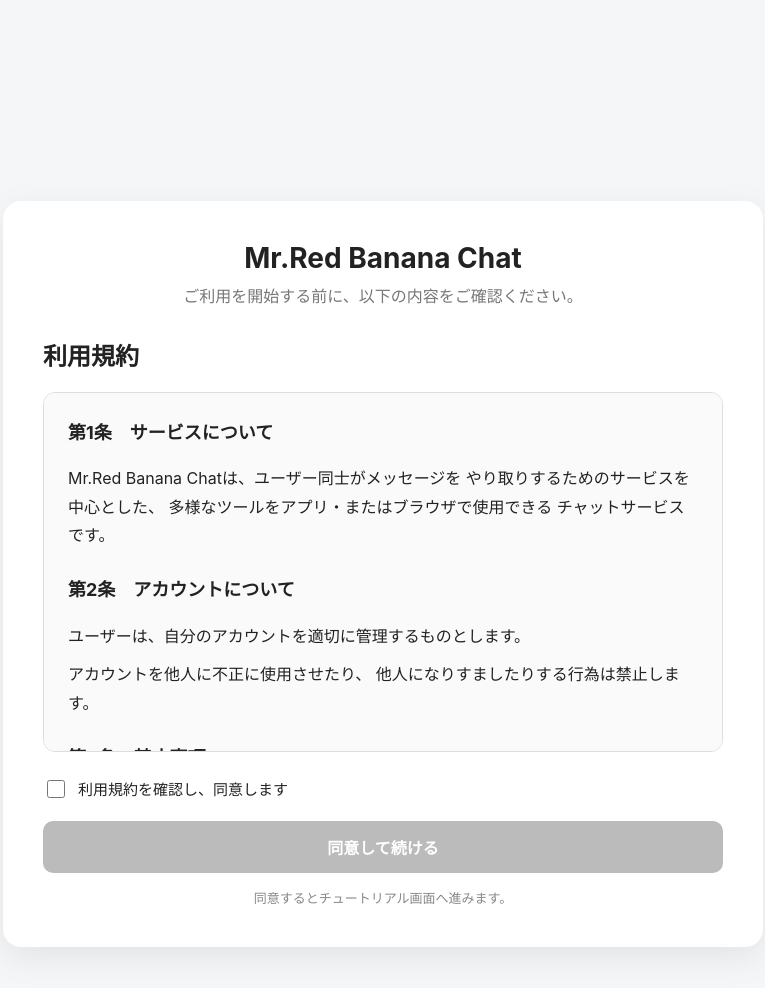
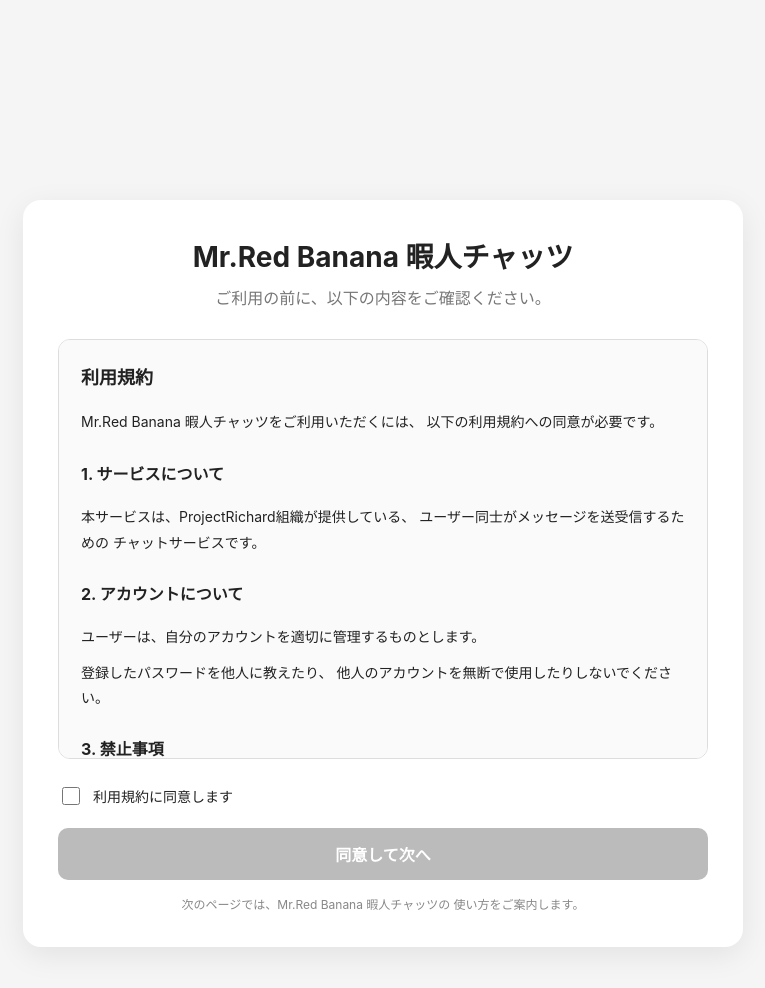
Before and after one commit to Denissssssssssssssssssssssssssssssssss/mr-red-banana-chat, a Flask app: template templates/terms.html in a window 1280 px wide. Shown: the part 352-1340 px from the top of the page, without its empty margins (257-1022 px from the left). Run offline with Flask 3, Linux system fonts and the light colour scheme; the template is opened without the code that fills it, so the values that code supplies are empty; parts of the project's set-up code (start-up, migrations or seed data) failed here and were passed over.

Commit message:
Update terms page title and styles

```diff
--- a/templates/terms.html
+++ b/templates/terms.html
@@ -4,7 +4,7 @@
     <meta charset="UTF-8">
     <meta name="viewport" content="width=device-width, initial-scale=1.0">
 
-    <title>利用規約 - Mr.Red Banana Chat</title>
+    <title>利用規約 - Mr.Red Banana 暇人チャッツ</title>
 
     <style>
         * {
@@ -14,7 +14,8 @@
         body {
             margin: 0;
             min-height: 100vh;
-
+            background: #f5f5f5;
+            color: #222;
             font-family:
                 -apple-system,
                 BlinkMacSystemFont,
@@ -22,174 +23,122 @@
                 "Noto Sans JP",
                 sans-serif;
 
-            background: #f5f6f8;
-            color: #222;
-
             display: flex;
             justify-content: center;
             align-items: center;
 
-            padding: 30px;
+            padding: 30px 15px;
         }
 
         .container {
             width: 100%;
-            max-width: 760px;
+            max-width: 720px;
 
             background: white;
-
             border-radius: 18px;
 
+            padding: 35px;
+
             box-shadow:
-                0 10px 35px rgba(0, 0, 0, 0.08);
-
-            padding: 40px;
+                0 8px 30px rgba(0, 0, 0, 0.08);
         }
 
-        .logo {
-            text-align: center;
+        h1 {
+            margin-top: 0;
+            margin-bottom: 10px;
 
             font-size: 28px;
-            font-weight: 700;
-
-            margin-bottom: 8px;
+            text-align: center;
         }
 
         .subtitle {
             text-align: center;
-
             color: #777;
-
             margin-bottom: 30px;
         }
 
-        h1 {
-            font-size: 24px;
-
-            margin-top: 0;
-            margin-bottom: 20px;
-        }
-
         .terms-box {
-            height: 360px;
+            height: 420px;
 
             overflow-y: auto;
 
             border: 1px solid #ddd;
-
             border-radius: 12px;
 
-            padding: 24px;
+            padding: 22px;
 
             background: #fafafa;
 
             line-height: 1.8;
-
-            margin-bottom: 25px;
+            font-size: 14px;
         }
 
         .terms-box h2 {
             font-size: 18px;
-
-            margin-top: 24px;
+            margin-top: 0;
         }
 
-        .terms-box h2:first-child {
-            margin-top: 0;
+        .terms-box h3 {
+            font-size: 16px;
+            margin-top: 25px;
         }
 
         .terms-box p {
             margin: 10px 0;
         }
 
-        .agree-area {
+        .agreement {
+            margin-top: 25px;
+
             display: flex;
-
             align-items: center;
-
             gap: 10px;
 
-            margin-bottom: 20px;
-
-            font-size: 15px;
+            font-size: 14px;
         }
 
-        .agree-area input {
+        .agreement input {
             width: 18px;
             height: 18px;
-
-            cursor: pointer;
         }
 
-        .agree-area label {
-            cursor: pointer;
-        }
-
-        button {
+        .button {
             width: 100%;
 
-            border: none;
-
-            border-radius: 10px;
+            margin-top: 20px;
 
             padding: 14px;
 
+            border: none;
+            border-radius: 10px;
+
+            background: #222;
+            color: white;
+
             font-size: 16px;
-            font-weight: 600;
-
-            background: #111;
-            color: white;
+            font-weight: bold;
 
             cursor: pointer;
 
-            transition:
-                opacity 0.2s,
-                transform 0.1s;
+            transition: 0.2s;
         }
 
-        button:hover:not(:disabled) {
-            opacity: 0.85;
+        .button:hover {
+            background: #444;
         }
 
-        button:active:not(:disabled) {
-            transform: scale(0.99);
-        }
-
-        button:disabled {
+        .button:disabled {
             background: #bbb;
-
             cursor: not-allowed;
         }
 
-        .warning {
+        .note {
+            margin-top: 15px;
+
             text-align: center;
 
+            font-size: 12px;
             color: #888;
-
-            font-size: 13px;
-
-            margin-top: 15px;
-        }
-
-        @media (max-width: 600px) {
-
-            body {
-                padding: 15px;
-            }
-
-            .container {
-                padding: 25px 20px;
-            }
-
-            .terms-box {
-                height: 320px;
-
-                padding: 18px;
-            }
-
-            .logo {
-                font-size: 24px;
-            }
         }
     </style>
 </head>
@@ -198,140 +147,138 @@
 
 <div class="container">
 
-    <div class="logo">
-        Mr.Red Banana Chat
-    </div>
+    <h1>Mr.Red Banana 暇人チャッツ</h1>
 
     <div class="subtitle">
-        ご利用を開始する前に、以下の内容をご確認ください。
+        ご利用の前に、以下の内容をご確認ください。
     </div>
-
-    <h1>
-        利用規約
-    </h1>
 
     <div class="terms-box">
 
-        <h2>第1条　サービスについて</h2>
+        <h2>利用規約</h2>
 
         <p>
-            Mr.Red Banana Chatは、ユーザー同士がメッセージを
-            やり取りするためのサービスを中心とした、
-            多様なツールをアプリ・またはブラウザで使用できる
+            Mr.Red Banana 暇人チャッツをご利用いただくには、
+            以下の利用規約への同意が必要です。
+        </p>
+
+        <h3>1. サービスについて</h3>
+
+        <p>
+            本サービスは、ProjectRichard組織が提供している、
+            ユーザー同士がメッセージを送受信するための
             チャットサービスです。
         </p>
 
-        <h2>第2条　アカウントについて</h2>
+        <h3>2. アカウントについて</h3>
 
         <p>
             ユーザーは、自分のアカウントを適切に管理するものとします。
         </p>
 
         <p>
-            アカウントを他人に不正に使用させたり、
-            他人になりすましたりする行為は禁止します。
+            登録したパスワードを他人に教えたり、
+            他人のアカウントを無断で使用したりしないでください。
         </p>
 
-        <h2>第3条　禁止事項</h2>
+        <h3>3. 禁止事項</h3>
 
         <p>
             以下のような行為は禁止します。
         </p>
 
         <p>
-            ・他人への嫌がらせ、脅迫、迷惑行為
+            ・他人への嫌がらせ、脅迫、迷惑行為<br>
+            ・他人になりすます行為<br>
+            ・不正アクセスやサービスへの攻撃<br>
+            ・サービスの正常な動作を妨害する行為<br>
+            ・法律や公序良俗に反する行為<br>
+            ・その他、運営が不適切と判断する行為
+        </p>
+
+        <h3>4. チャット内容について</h3>
+
+        <p>
+            ユーザーが投稿したメッセージについては、
+            投稿したユーザー自身が責任を負うものとします。
+        </p>
+
+        <h3>5. アカウントの停止</h3>
+
+        <p>
+            利用規約に違反した場合や、
+            サービスの安全を守るために必要な場合、
+            アカウントの利用を停止することがあります。
+        </p>
+
+        <h3>6. サービスの変更・停止</h3>
+
+        <p>
+            本サービスは、予告なく機能の変更、
+            一時停止、終了などを行う場合があります。
+        </p>
+
+        <h3>7. 個人情報について</h3>
+
+        <p>
+            登録された情報は、サービスの提供、
+            アカウント管理、セキュリティ対策などの目的で
+            利用します。
         </p>
 
         <p>
-            ・他人の個人情報を無断で公開する行為
+            セキュリティを強化するため、
+            メールアドレスを追加登録することができます。
+            メールアドレスの登録は任意です。
         </p>
 
-        <p>
-            ・サービスの正常な動作を妨害する行為
-        </p>
+        <h3>8. 規約への同意</h3>
 
         <p>
-            ・不正アクセスやその他の不正な利用
-        </p>
-
-        <p>
-            ・法律や公序良俗に反する行為
-        </p>
-
-        <h2>第4条　チャット内容について</h2>
-
-        <p>
-            ユーザーが投稿するメッセージについては、
-            ユーザー自身が責任を持って利用してください。
-        </p>
-
-        <h2>第5条　サービスの変更・停止</h2>
-
-        <p>
-            サービスの改善、保守、障害対応などのため、
-            予告なくサービスの一部または全部を変更、
-            停止する場合があります。
-        </p>
-
-        <h2>第6条　規約について</h2>
-
-        <p>
-            本規約は、必要に応じて変更される場合があります。
-        </p>
-
-        <p>
-            重要な変更がある場合は、サービス上で
-            お知らせします。
-        </p>
-
-        <h2>第7条　同意</h2>
-
-        <p>
-            「同意して続ける」を押すことで、
-            上記の内容を確認し、本サービスの利用規約に
-            同意したものとします。
+            「同意して次へ」を押すことで、
+            上記の利用規約に同意したものとします。
         </p>
 
     </div>
 
     <form
+        action="{{ url_for('accept_terms') }}"
         method="POST"
-        action="{{ url_for('accept_terms') }}"
-        id="termsForm"
     >
 
-        <div class="agree-area">
+        <label class="agreement">
 
             <input
                 type="checkbox"
                 id="agree"
-                name="agree"
+                required
             >
 
-            <label for="agree">
-                利用規約を確認し、同意します
-            </label>
+            <span>
+                利用規約に同意します
+            </span>
 
-        </div>
+        </label>
 
         <button
             type="submit"
+            class="button"
             id="submitButton"
             disabled
         >
-            同意して続ける
+            同意して次へ
         </button>
 
     </form>
 
-    <div class="warning">
-        同意するとチュートリアル画面へ進みます。
+    <div class="note">
+        次のページでは、Mr.Red Banana 暇人チャッツの
+        使い方をご案内します。
     </div>
 
 </div>
 
 <script>
-
     const checkbox =
         document.getElementById("agree");
 
@@ -347,7 +294,6 @@
 
         }
     );
-
 </script>
 
 </body>
```
